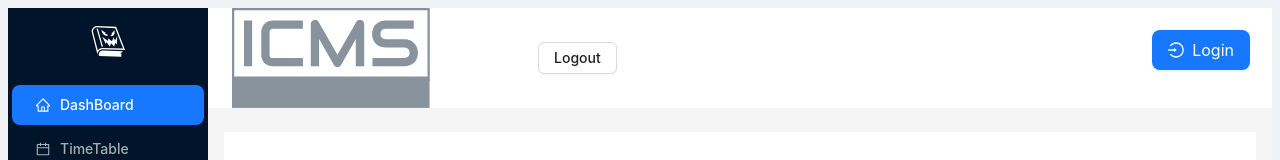
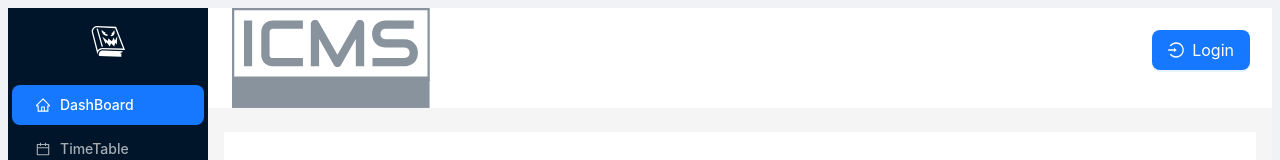
Before and after one commit to Fung1117/ClassHub, a React (Vite) app in the folder frontend/: page /login in a window 1280 px wide. Shown: the top 160 px of the page. Built offline with nearby package versions, Linux system fonts and the light colour scheme.

Commit message:
delete the login button

```diff
--- a/frontend/src/App.jsx
+++ b/frontend/src/App.jsx
@@ -16,7 +16,6 @@ import {
 } from '@ant-design/icons';
 
 import { GiEvilBook } from 'react-icons/gi';
-
 import HeaderLogo from './assets/Header.svg';
 import useToken from 'antd/es/theme/useToken';
 
@@ -38,7 +37,7 @@ const App = () => {
     { key: '1', icon: <HomeOutlined />, label: 'DashBoard', link: '/' },
     { key: '2', icon: <CalendarOutlined />, label: 'TimeTable', link: '/Course' },
     { key: '3', icon: <LineChartOutlined />, label: 'Statistic', link: '/Statistic' },
-    { key: '4', icon: <AppstoreAddOutlined/>, label: 'Enroll', link: '/Enroll' },
+    { key: '4', icon: <AppstoreAddOutlined />, label: 'Enroll', link: '/Enroll' },
   ];
 
   const location = useLocation();
@@ -84,13 +83,6 @@ const App = () => {
                 Login
               </Button>
             </Link>
-            <Button
-              style={{
-                marginLeft: '100px',
-              }}
-              >
-              <Link to="/login" onClick={() => {logout(); setSelectedKeys(['1']);}}>Logout</Link>
-            </Button>
           </Space>
         </Header>
         <Content
```
Lines whose indentation alone changed are shown as unchanged.
